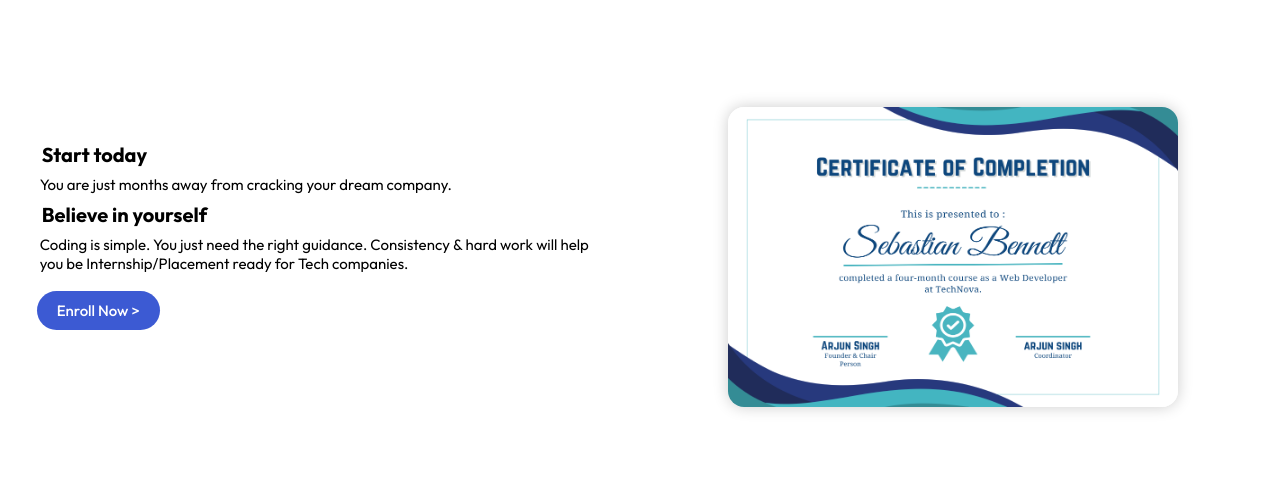
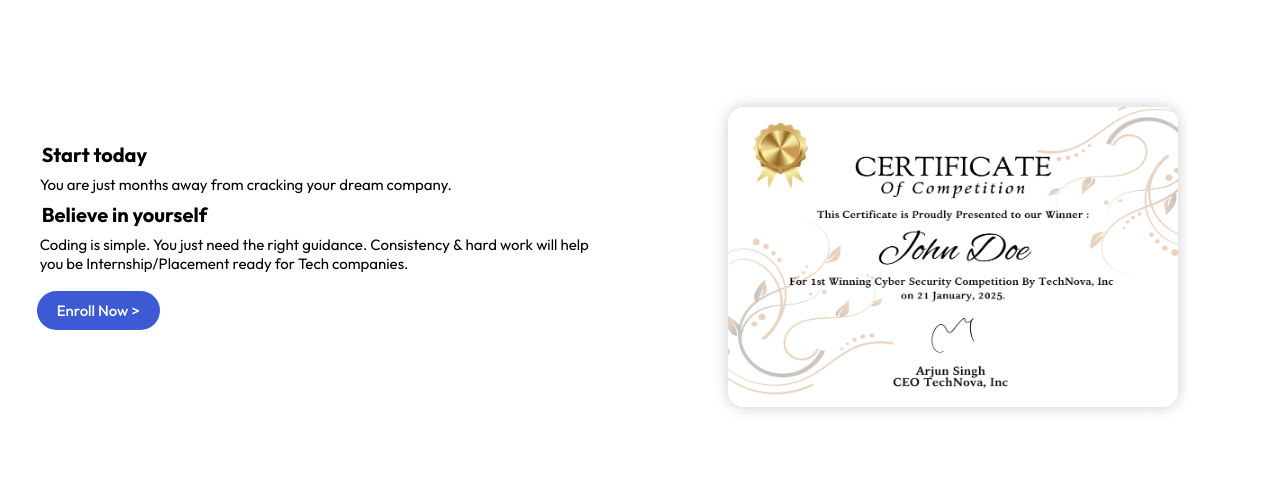
Before and after one commit to iarjunsingh-0308/TechNova-an-E-learning-Platforms, a plain HTML site: page index.html in a window 1280 px wide. Shown: the part 2145-2640 px from the top of the page. Drawn offline with nearby package versions, Linux system fonts and the light colour scheme.

Commit message:
Update index.html

```diff
--- a/index.html
+++ b/index.html
@@ -184,7 +184,7 @@
             <button class="certificate-btn">Enroll Now ></button>
           </div>
           <div class="certificate-image">
-            <img src="images/certificate.png" alt="img" />
+            <img src="images/John Doe.png" alt="img" />
           </div>
         </div>
       </div>
```
